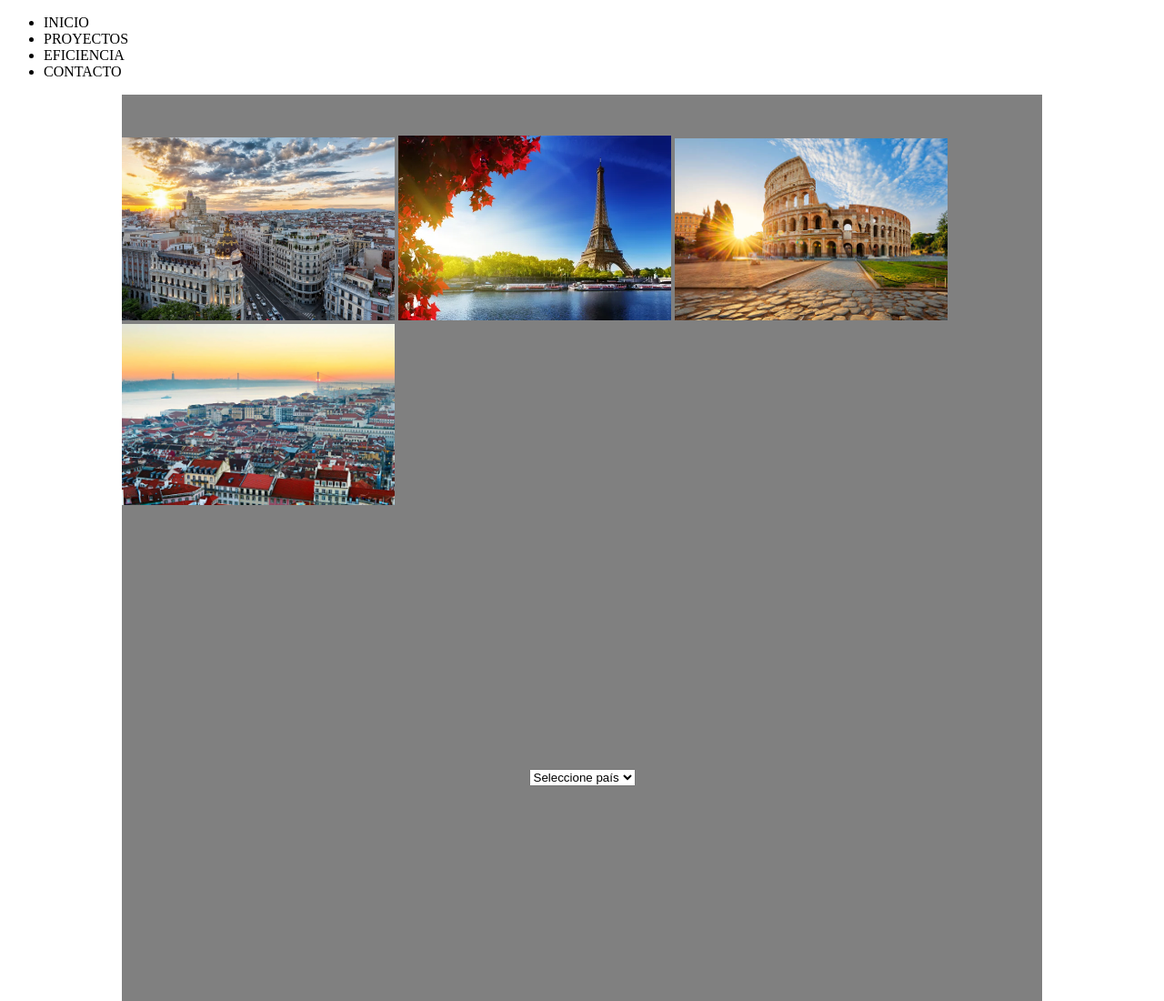
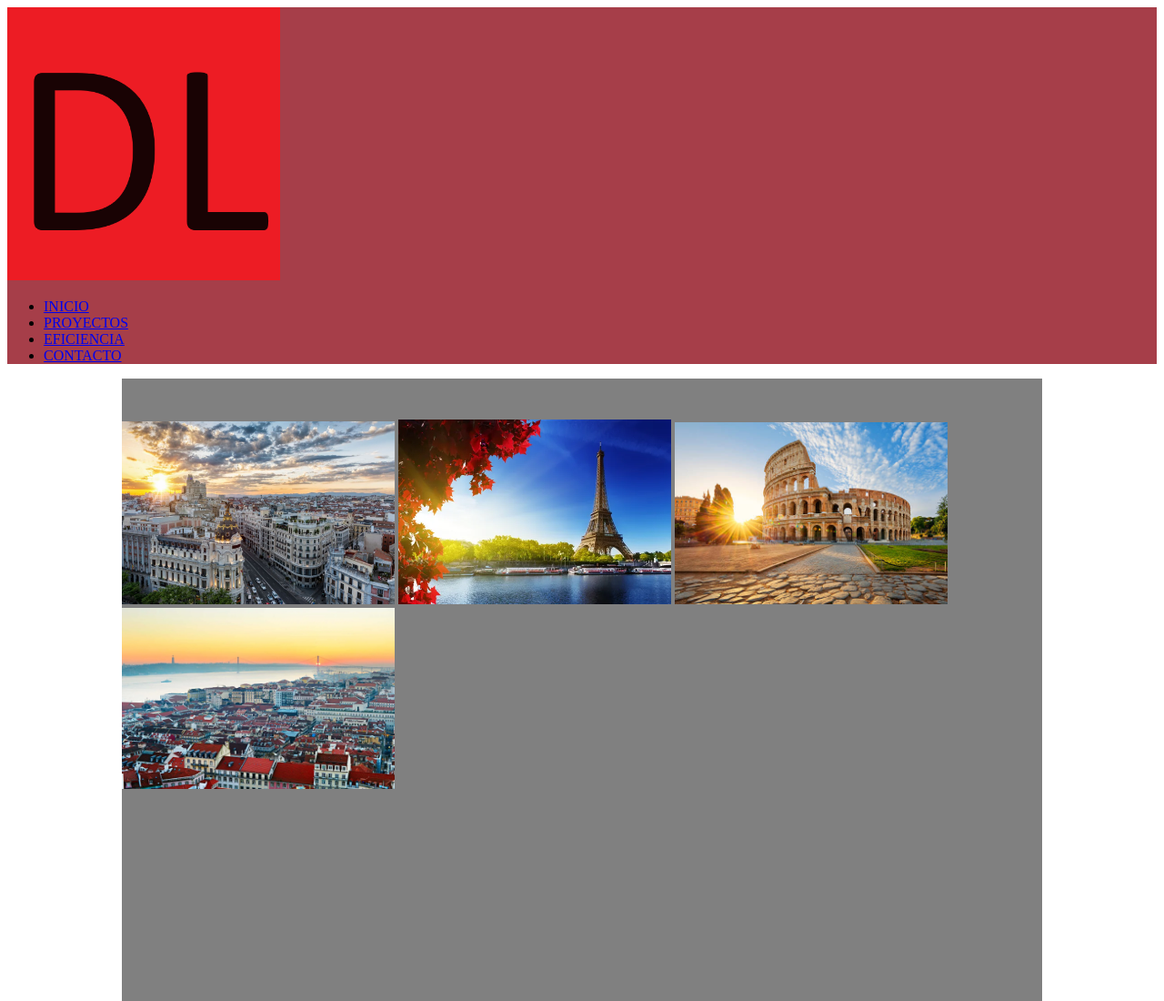
Before and after one commit to DaniLoAg88/Funciones, a plain HTML site: page index.html in a window 1280 px wide. Shown: the top 1100 px of the page at 91% size. Drawn offline with Linux system fonts and the light colour scheme.

Commit message:
ultiViernes

```diff
--- a/css/style.css
+++ b/css/style.css
@@ -1,6 +1,7 @@
 .body{
     padding: 0;
     margin: 0;
+    box-sizing: border-box;
 }
 
 .container{
@@ -17,14 +18,19 @@ img{
     width: 300px;
 }
 
-.menu{
-    background-color: blue;
-
-}
-
 hr{
     width: 50%;
     margin: auto;
     height: 20px;
     background: linear-gradient(90deg, rgba(235, 61, 13, 1) 0%, rgba(255, 132, 0, 1) 25%, rgba(241, 184, 10, 1) 50%, rgba(233, 224, 18, 1) 75%, rgba(141, 226, 60, 1) 100%);
 }
+
+#nav{
+    background-color: #A63E49;
+    width: 100%;
+}
+
+.menu{
+    background-color: blue;
+
+}
--- a/index.html
+++ b/index.html
@@ -8,15 +8,14 @@
     <link rel="shortcut icon" href="img/favicon.png" type="image/x-icon">
 </head>
 <body>
-    <nav>
-        <div id="menu">
-        <ul>
-            <li>INICIO</li>
-            <li>PROYECTOS</li>
-            <li>EFICIENCIA</li>
-            <li>CONTACTO</li>
+    <nav id="nav">
+        <img src="img/favicon.png" alt="Logo">
+        <ul id="menu">
+            <li><a href="#">INICIO</a></li>
+            <li><a href="#">PROYECTOS</a></li>
+            <li><a href="#">EFICIENCIA</a></li>
+            <li><a href="#">CONTACTO</a></li>
         </ul>
-    </div>
     </nav>
 
     <div class="container">
```
